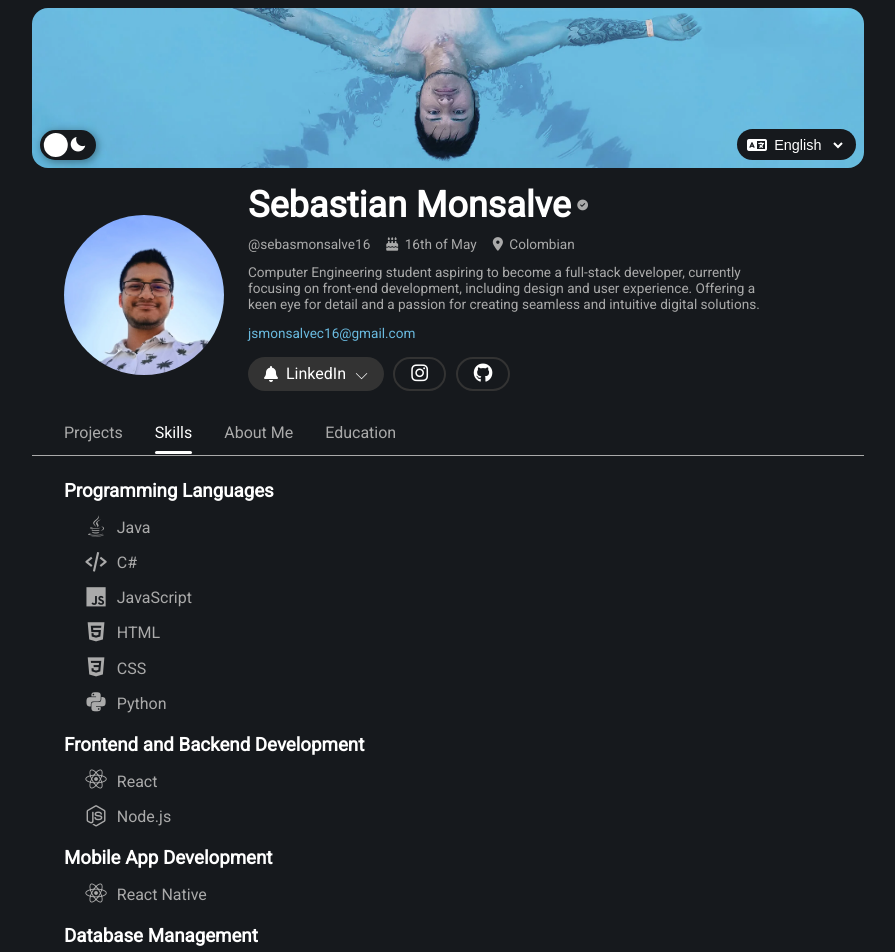
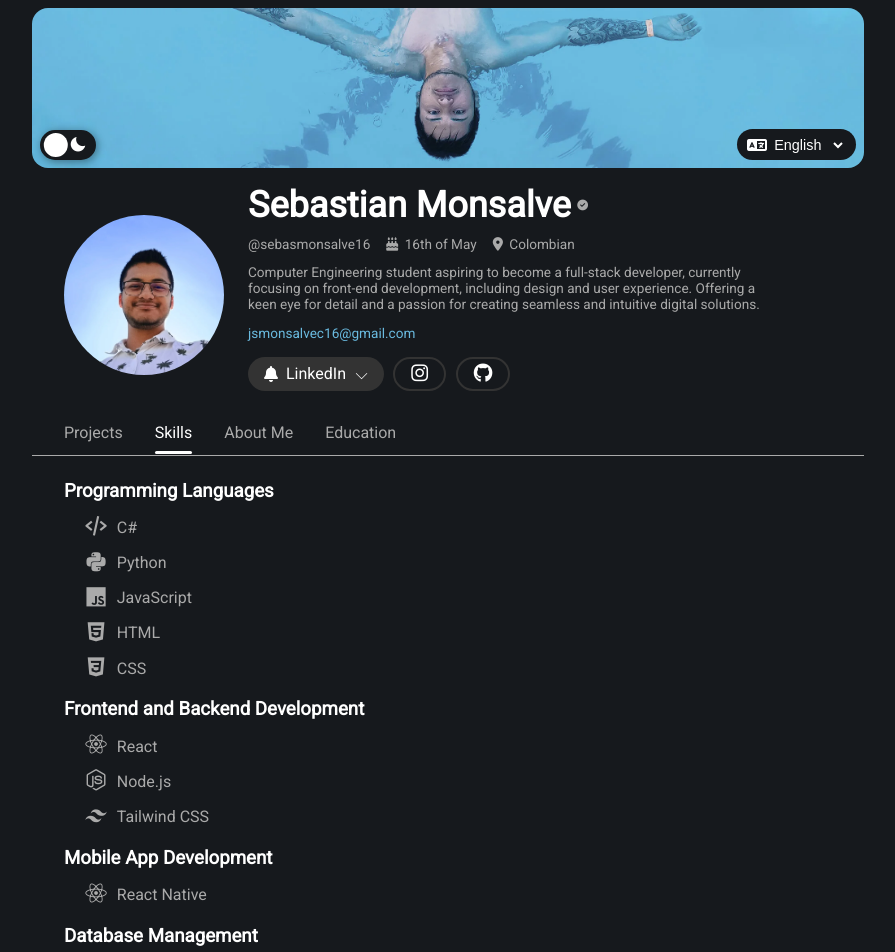
Before and after one commit to SebastianMonsalve/MyPortfolio2024, a React (Vite) app: page /skills in a window 1280 px wide. Shown: the top 952 px of the page, without its empty margins (192-1087 px from the left). Built offline with nearby package versions, Linux system fonts and the light colour scheme.

Commit message:
add: new skill

```diff
--- a/src/Components/Skills/SkillsData.js
+++ b/src/Components/Skills/SkillsData.js
@@ -2,12 +2,11 @@ export const SkillsData = [
   {
     category: { en: "Programming Languages", es: "Lenguajes de Programación" },
     items: [
-      { icon: "bx bxl-java", name: "Java" },
       { icon: "bx bx-code-alt", name: "C#" },
+      { icon: "bx bxl-python", name: "Python" },
       { icon: "bx bxl-javascript", name: "JavaScript" },
       { icon: "bx bxl-html5", name: "HTML" },
       { icon: "bx bxl-css3", name: "CSS" },
-      { icon: "bx bxl-python", name: "Python" },
     ],
   },
   {
@@ -18,6 +17,7 @@ export const SkillsData = [
     items: [
       { icon: "bx bxl-react", name: "React" },
       { icon: "bx bxl-nodejs", name: "Node.js" },
+      { icon: "bx bxl-tailwind-css", name: "Tailwind CSS" },
     ],
   },
   {
```
